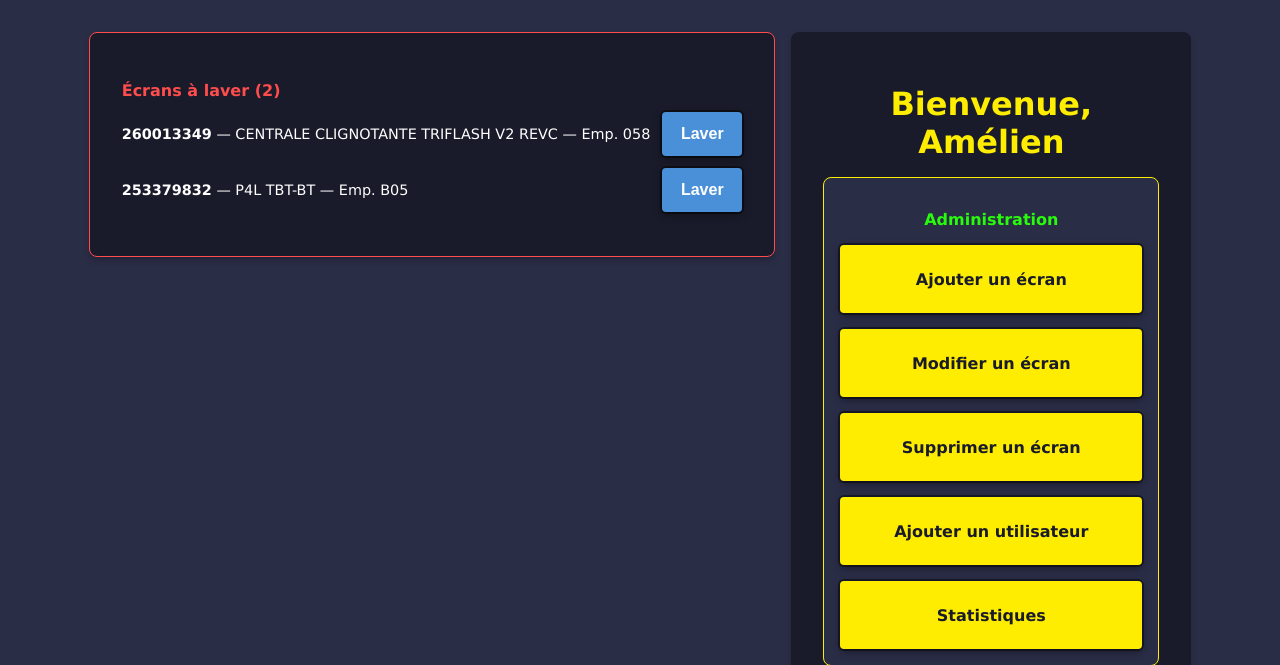
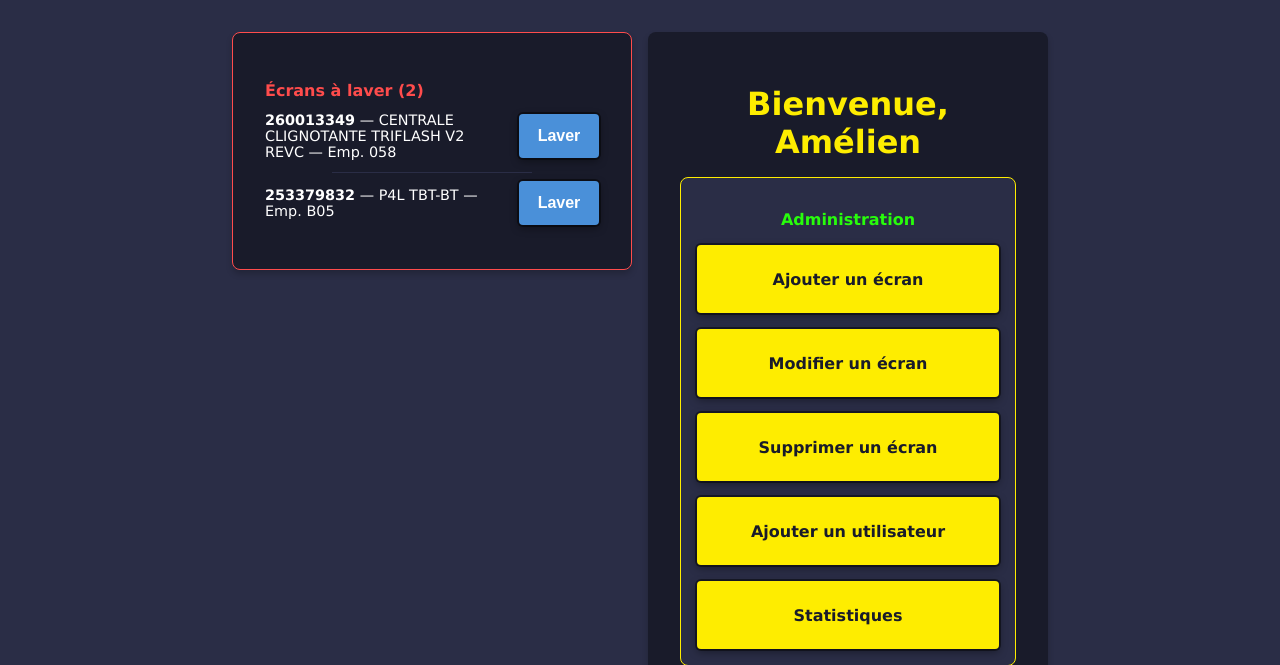
Before and after one commit to AmelienLS/RPI_LocalWebServer, a Flask app: page /index in a window 1280 px wide. Shown: the top 665 px of the page. Run offline with Flask 3, Linux system fonts and the light colour scheme; a user stored in the database is signed in; data comes from the database, SQL or seed files in the repository.

Commit message:
fix(ui): match washing panel width to main container and add item separators

```diff
--- a/Styles/index.css
+++ b/Styles/index.css
@@ -60,8 +60,8 @@ body {
 
 /* Panneau "Écrans à laver" : container autonome à gauche */
 .laver-actions {
-    width: fit-content;
-    min-width: 220px;
+    width: 400px;
+    max-width: 400px;
     max-height: calc(100vh - 3rem);
     overflow-y: auto;
     background-color: #191B2A;
@@ -87,8 +87,16 @@ body {
 }
 
 .laver-info {
+    flex: 1;
     text-align: left;
     font-size: 0.9rem;
+    word-break: break-word;
+}
+
+.laver-sep {
+    width: 60%;
+    margin: 0.5rem auto;
+    border-top: 1px solid #2A2D46;
 }
 
 .laver-btn {
--- a/Templates/index.html
+++ b/Templates/index.html
@@ -23,6 +23,7 @@
                     <button type="submit" class="laver-btn">Laver</button>
                 </form>
             </div>
+            {% if not loop.last %}<div class="laver-sep"></div>{% endif %}
             {% endfor %}
         </div>
         {% endif %}
```
Also changed, not shown: CHANGELOG.md.
